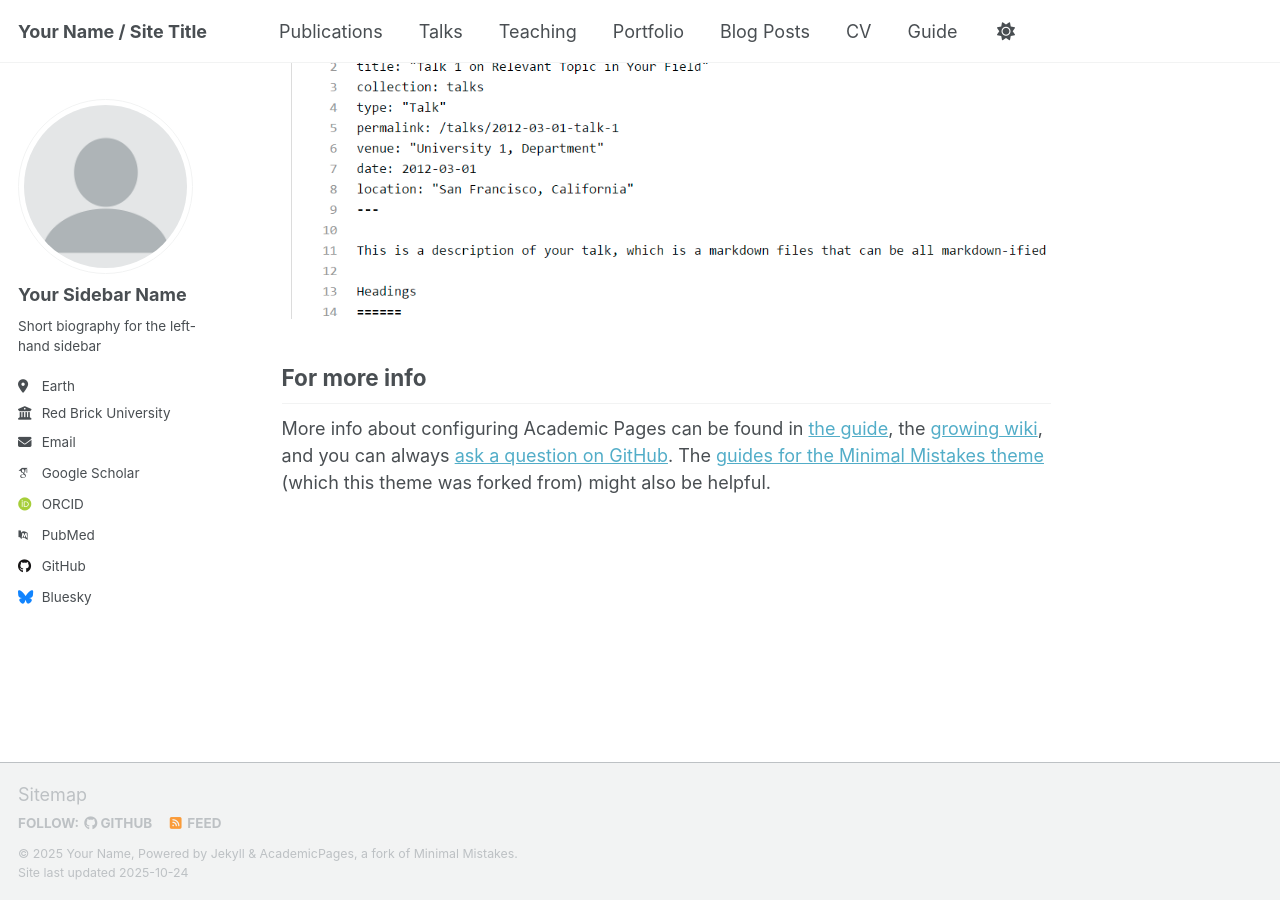
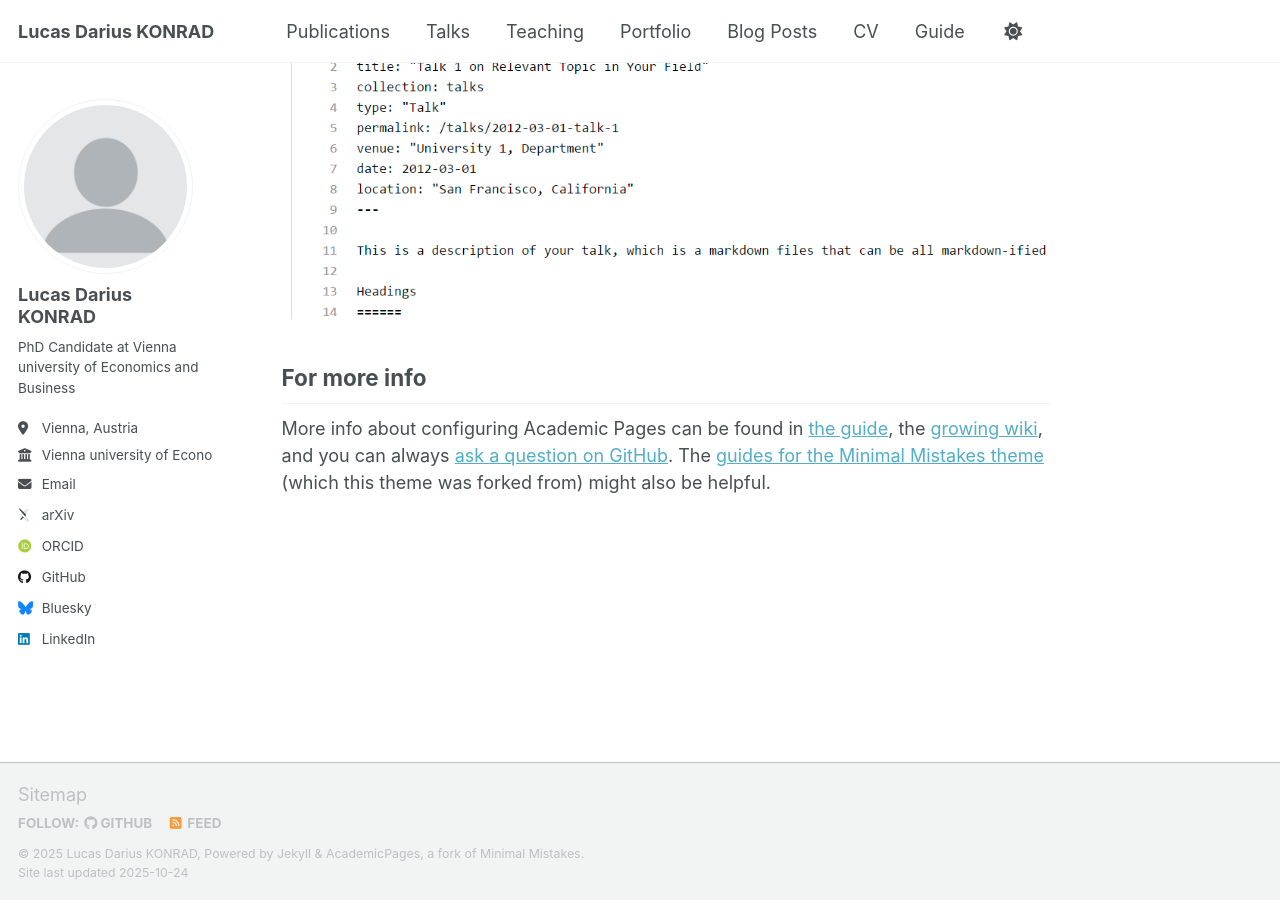
Before and after one commit to konradld/konradld.github.io, a Jekyll site: the page built from _pages/about.md, in a window 1280 px wide and 900 px high, scrolled down 2880 px. Built offline with Jekyll 4.4.1, drawn with Linux system fonts in a browser that asks for light colours; some web fonts are replaced; a script that is not in the unit is left out.

Commit message:
Update _config.yml

```diff
--- a/_config.yml
+++ b/_config.yml
@@ -9,14 +9,14 @@
 # Basic Site Settings
 locale                   : "en-US"
 site_theme               : "default" # Currently available options are "default", "air"
-title                    : "Your Name / Site Title"
+title                    : "Lucas Darius KONRAD"
 title_separator          : "-"
-name                     : &name "Your Name"
-description              : &description "Your Name's academic portfolio"   # Update this with a general description of your site, this is the default if not overridden by a page
-url                      : https://academicpages.github.io # The base hostname & protocol for your site e.g. "https://[your GitHub username].github.io",
+name                     : &name "Lucas Darius KONRAD"
+description              : &description "PhD Candidate at Vienna university of Economics and Business"   # Update this with a general description of your site, this is the default if not overridden by a page
+url                      : https://konradld.github.io # The base hostname & protocol for your site e.g. "https://[your GitHub username].github.io",
                                                            # or if you already have some other page hosted on Github then use "https://[your GitHub username].github.io/[Your Repo Name]"
 baseurl                  : "" # the subpath of your site, e.g. "/blog"
-repository               : "academicpages/academicpages.github.io"
+repository               : "konradld.github.io"
 
 # Site Author - The following control what appear as part of the author content on the side bar.
 #               If a field is blank the icon and link will not appear, otherwise it will be shown.
@@ -24,23 +24,23 @@ repository               : "academicpages/academicpages.github.io"
 author:
   # Biographic information
   avatar           : "profile.png"
-  name             : "Your Sidebar Name"
+  name             : "Lucas Darius KONRAD"
   pronouns         : # example: "she/her"
-  bio              : "Short biography for the left-hand sidebar"
-  location         : "Earth"
-  employer         : "Red Brick University"
+  bio              : "PhD Candidate at Vienna university of Economics and Business"
+  location         : "Vienna, Austria"
+  employer         : "Vienna university of Economics and Business"
   uri              : # URL
-  email            : "none@example.org"
+  email            : "lucas.konrad@wu.ac.at"
 
   # Academic websites
   academia         : # URL
-  arxiv            : # URL - Update with the correct link to your profile
-  googlescholar    : "https://scholar.google.com/citations?user=PS_CX0AAAAAJ"
+  arxiv            : "https://arxiv.org/a/konrad_l_1.html" # URL - Update with the correct link to your profile
+  googlescholar    : # URL
   inspire-hep      : # URL
   impactstory      : # URL
-  orcid            : "https://orcid.org/yourorcidurl"
+  orcid            : "https://orcid.org/0009-0001-5915-4798"
   semantic         : # URL
-  pubmed           : "https://www.ncbi.nlm.nih.gov/pubmed/?term=john+snow"
+  pubmed           : # URL
   researchgate     : # URL
   scopus           : # URL
 
@@ -48,7 +48,7 @@ author:
   bitbucket        : # Username - Update with your username on the site
   codepen          : # Username
   dribbble         : # Username
-  github           : "academicpages"
+  github           : "konradld"
   kaggle           : # Username
   stackoverflow    : # User number or user number and name (i.e., use "1" or "1/jeff-atwood")
 
@@ -63,7 +63,7 @@ author:
   keybase          : # Username
   instagram        : # Username
   lastfm           : # Username
-  linkedin         : # Username
+  linkedin         : "https://at.linkedin.com/in/lucas-darius-konrad" # Username
   mastodon         : # URL
   medium           : # URL
   pinterest        : # Username
```
